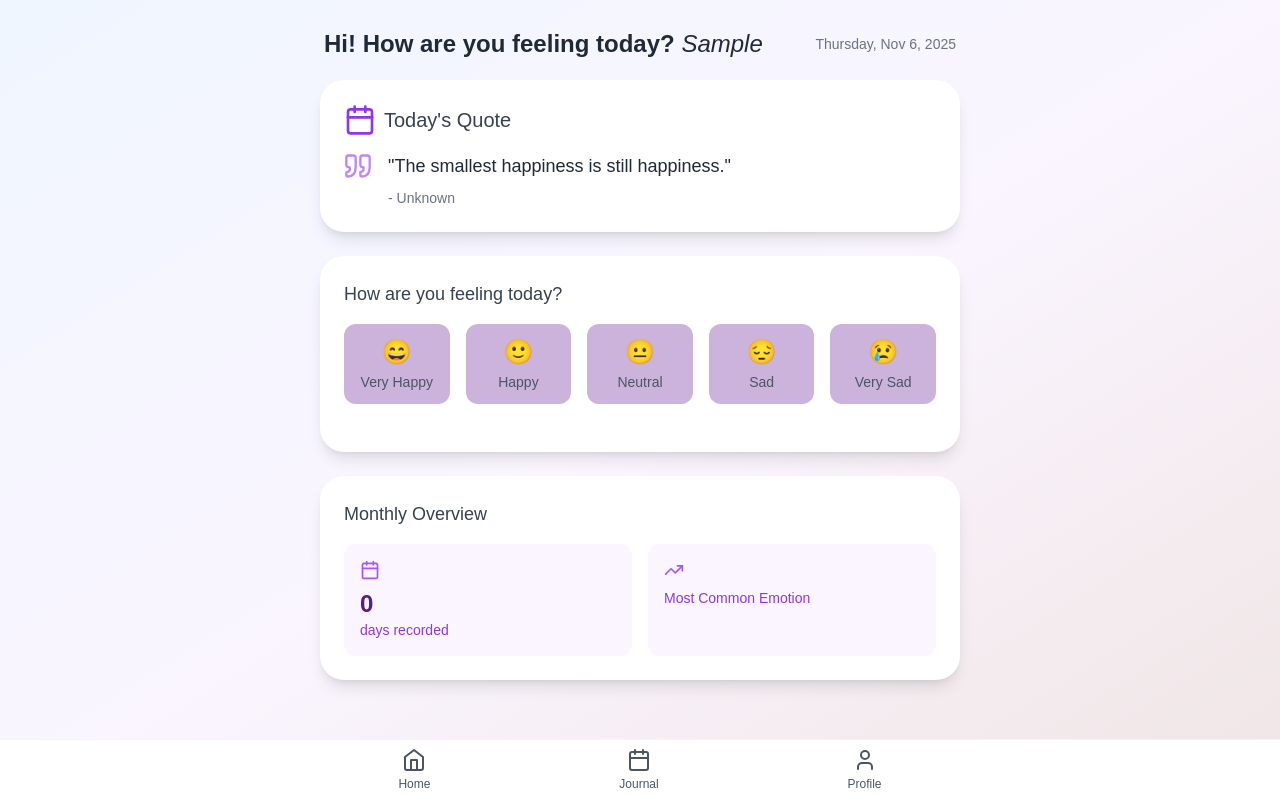
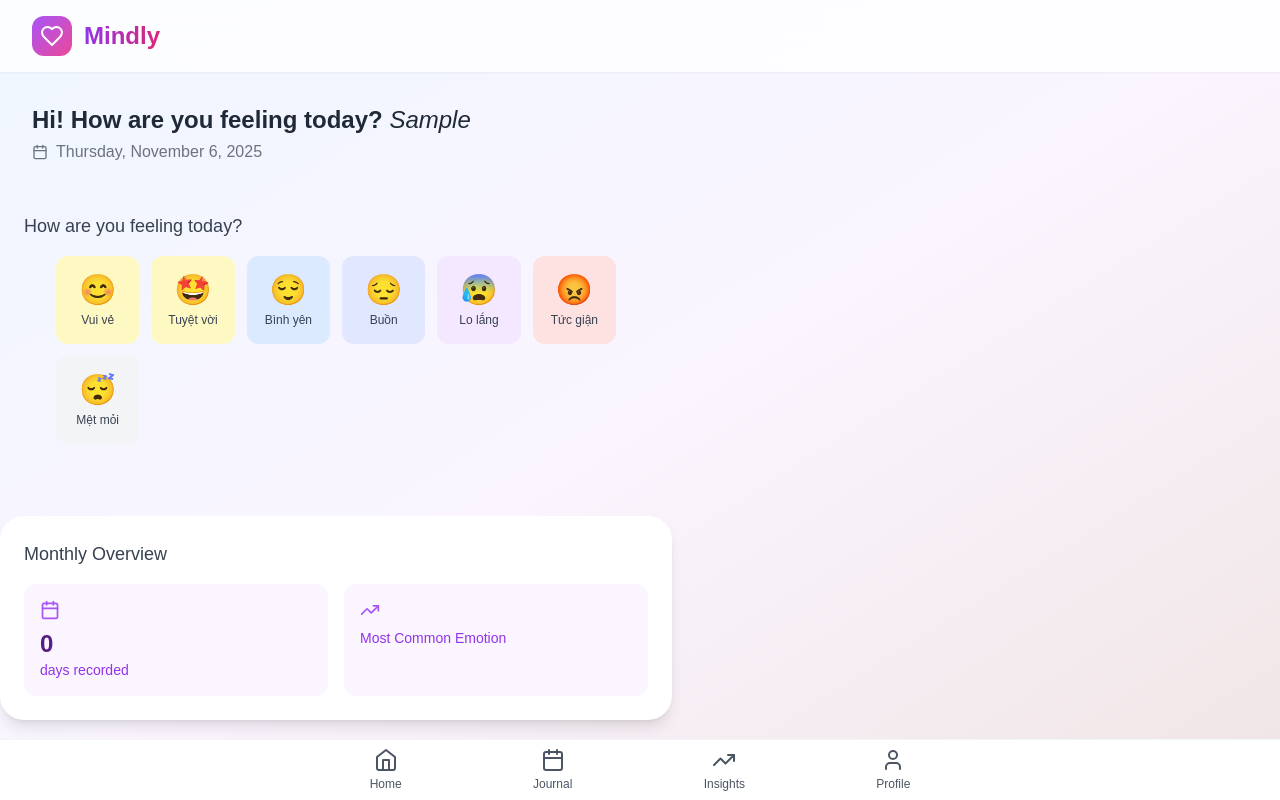
Before and after one commit to ngandinhtk/mindly, a React (Create React App) app in the folder client/: page / in a window 1280 px wide. Both pictures are taken after typing "Sample" into the empty fields and a click on the button "Submit". Built offline with nearby package versions, Linux system fonts and the light colour scheme.

Commit message:
add feature insight + change UI header

```diff
--- a/client/src/components/App.tsx
+++ b/client/src/components/App.tsx
@@ -1,12 +1,13 @@
 import React from 'react';
 import { BrowserRouter as Router, Switch, Route, Link } from 'react-router-dom';
-import { Home, User, Calendar } from 'lucide-react';
+import { Home, User, Calendar, TrendingUp, Heart } from 'lucide-react';
 import Dashboard from './Dashboard';
 import Profile from './Profile';
 import Journal from './Journal';
 import '../styles/index.css';
 import { useTranslation } from 'react-i18next';
 import UserPage from './UserPage';
+import Insight from './Insight';
 
 const App: React.FC = () => {
   const { t } = useTranslation();
@@ -18,14 +19,38 @@ const App: React.FC = () => {
   };
 
   return (
+
+
     <Router>
       <div className="app h-screen bg-gradient-to-br from-blue-50 via-purple-50 to-pink-60">
+
+             {/* Header */}
+              <header className="bg-white/80 backdrop-blur-lg shadow-sm sticky top-0 z-50">
+                <div className="max-w-7xl mx-auto px-4 sm:px-6 lg:px-8 py-4">
+                  <div className="flex items-center justify-between">
+                    <div className="flex items-center space-x-3">
+                      <div className="w-10 h-10 bg-gradient-to-br from-purple-500 to-pink-500 rounded-xl flex items-center justify-center">
+                        <Heart className="w-6 h-6 text-white" />
+                      </div>
+                      <h1 className="text-2xl font-bold bg-gradient-to-r from-purple-600 to-pink-600 bg-clip-text text-transparent">
+                        Mindly
+                      </h1>
+                    </div>
+
+
+                  </div>
+
+
+                </div>
+              </header>
+
         {username ? (
           <>
             <Switch>
               <Route exact path="/" component={Dashboard} />
               <Route path="/profile" component={Profile} />
               <Route path="/journal" component={Journal} />
+              <Route path="/insights" component={Insight} />
             </Switch>
 
             {/* Navigation Bar */}
@@ -46,6 +71,13 @@ const App: React.FC = () => {
                   <span className="text-xs mt-1">{t('journal')}</span>
                 </Link>
                 <Link
+                  to="/insights"
+                  className="flex flex-col items-center p-1 text-gray-600 hover:text-purple-600 transition-colors"
+                >
+                  <TrendingUp className="w-6 h-6" />
+                  <span className="text-xs mt-1">{t('insights')}</span>
+                </Link>
+                <Link
                   to="/profile"
                   className="flex flex-col items-center p-1 text-gray-600 hover:text-purple-600 transition-colors"
                 >
--- a/client/src/components/Dashboard.jsx
+++ b/client/src/components/Dashboard.jsx
@@ -1,7 +1,10 @@
-import React from 'react';
-import { Calendar, TrendingUp, Quote, CalendarIcon } from 'lucide-react';
+// import React from 'react';
+import React, { useState } from 'react';
+import { Calendar, TrendingUp, LogOut , Heart, Brain, Plus, Menu, X  } from 'lucide-react';
 import { emotions } from '../data/emotions';
 import { useTranslation } from 'react-i18next';
+// import { useNavigate } from 'react-router-dom';
+
 
 const Dashboard = () => {
   const { t, i18n } = useTranslation();
@@ -10,8 +13,20 @@ const Dashboard = () => {
   const [entries, setEntries] = React.useState([]);
   const [todayEntry, setTodayEntry] = React.useState(null);
   const [activities, setActivities] = React.useState({});
+    const [selectedMood, setSelectedMood] = useState(null);
   const [dailyQuote, setDailyQuote] = React.useState(null);
   const [username, setUsername] = React.useState(null);
+  const [showMenu, setShowMenu] = React.useState(false);
+    const [activeTab, setActiveTab] = useState('journal');
+
+  // const navigate = useNavigate();
+
+
+
+  const handleLogout = () => {
+    localStorage.removeItem('username');
+    navigate('/user');
+  };
 
   // Load data from localStorage
   React.useEffect(() => {
@@ -102,33 +117,60 @@ const Dashboard = () => {
 
   return (
     <div>
-      <div className="max-w-2xl mx-auto p-4 pt-6">
-        <div className="flex items-center justify-between mb-4 p-1">
+      <div className="max-w-2xl ">
+        {/* <div className="flex items-center justify-between mb-4 p-1">
           <h1 className="text-2xl font-semibold text-gray-800">{t('greeting')}<span className='italic font-light'>{username}</span></h1>
-          <div className="text-sm text-gray-500 ml-4">
+          <div className="flex items-center">
+            <div className="text-sm text-gray-500 mr-4">
               {new Date().toLocaleDateString(i18n.language, { weekday: 'long', year: 'numeric', month: 'short', day: 'numeric' })}
             </div>
+            <button onClick={handleLogout} title={t('logout')} className="flex items-center text-gray-500 hover:text-gray-700">
+              <LogOut className="w-5 h-5" />
+              <span className="ml-2">{t('logout')}</span>
+            </button>
           </div>
+        </div> */}
 
-        {/* Daily Quote */}
-        <div className="bg-white rounded-3xl shadow-lg p-6 mb-6">
-          <h1 className="text-gray-700 text-xl mb-4 flex items-center gap-2">
-            <CalendarIcon className="w-8 h-8 text-purple-600" />
-            {t('daily_quote')}
-          </h1>
-          <div className="flex items-start gap-4">
-            <Quote className="w-7 h-7 text-purple-400 flex-shrink-0" />
+
+       {/* Today's Entry Card */}
+            <div className="px-8 pt-8 transform hover:scale-[1.01] transition-transform">
+              <div className="flex items-center justify-between mb-6">
                 <div>
-              <p className="text-lg text-gray-800 font-medium mb-2">"{dailyQuote?.text}"</p>
-              <p className="text-sm text-gray-500">- {dailyQuote?.author}</p>
+                  <h2 className="text-2xl font-bold text-gray-800 mb-1">{t('greeting')}<span className='italic font-light'>{username}</span></h2>
+                  <p className="text-gray-500 flex items-center">
+                    <Calendar className="w-4 h-4 mr-2" />
+                   {new Date().toLocaleDateString(i18n.language, { weekday: 'long', year: 'numeric', month: 'long', day: 'numeric' })}
+
+                  </p>
                 </div>
               </div>
           </div>
 
+           {/* Mood Selection */}
+
+
         {!todayEntry ? (
-          <div className="bg-white rounded-3xl shadow-lg p-6 mb-6">
+          <div className="p-6 mb-6">
             <h2 className="text-lg font-medium text-gray-700 mb-4">{t('how_are_you_today')}</h2>
-            <div className="grid grid-cols-5 gap-4 mb-6">
+             <div className="mb-6 px-8">
+                {/* <p className="text-sm font-medium text-gray-600 mb-3">Chọn tâm trạng của bạn</p> */}
+                <div className="grid grid-cols-3 md:grid-cols-6 gap-3">
+                  {emotions.map((mood, idx) => (
+                    <button
+                      key={idx}
+                      onClick={() => handleEmotionSelect(mood.id)}
+                      className={`${mood.color} p-4 rounded-xl transition-all transform hover:scale-105 ${
+                        selectedMood?.emoji === mood.emoji ? 'ring-2 ring-purple-500 scale-105' : ''
+                      }`}
+                    >
+                      <div className="text-3xl mb-1">{mood.emoji}</div>
+                      <div className="text-xs font-medium text-gray-700">{mood.label}</div>
+                    </button>
+                  ))}
+                </div>
+              </div>
+
+            {/* <div className="grid grid-cols-5 gap-4 mb-6">
               {emotions.map(emotion => (
                 <button
                   key={emotion.id}
@@ -143,24 +185,26 @@ const Dashboard = () => {
                   <span className="text-sm text-gray-600">{emotion.label}</span>
                 </button>
               ))}
-            </div>
+            </div> */}
 
             {selectedEmotion && (
-              <>
+              <div className="space-y-3">
                 <textarea
                   value={note}
                   onChange={(e) => setNote(e.target.value)}
                   placeholder={t('note_placeholder')}
-                  className="w-full p-3 rounded-xl border border-gray-200 focus:ring-2 focus:ring-purple-400 focus:border-transparent resize-none"
+                  className=" shadow-lg w-full h-32 px-4 py-3 bg-gray-50 border-2 border-gray-100 rounded-xl focus:outline-none focus:border-purple-300 focus:bg-white transition-all resize-none"
                   rows={3}
                 />
+
                  <button
                   onClick={handleSaveEntry}
-                  className="mt-4 w-full bg-purple-600 text-white py-2 px-4 rounded-xl hover:bg-purple-700 transition-colors"
-                >
-                  {t('save')}
+
+                 className="w-full md:w-auto px-8 py-3 bg-gradient-to-r from-purple-500 to-pink-500 text-white font-medium rounded-xl hover:shadow-lg transform hover:scale-[1.02] transition-all flex items-center justify-center space-x-2">
+                  <Plus className="w-5 h-5" />
+                  <span>{t('save')}</span>
                 </button>
-              </>
+              </div>
             )}
           </div>
         ) : (
--- /dev/null
+++ b/client/src/components/Insight.jsx
@@ -0,0 +1,90 @@
+import React, { useState, useEffect } from 'react';
+import { emotions } from '../data/emotions';
+
+const Insight = () => {
+    const [emotionStats, setEmotionStats] = useState([]);
+
+    useEffect(() => {
+        const savedEntries = localStorage.getItem('moodEntries');
+        if (savedEntries) {
+            const parsedEntries = JSON.parse(savedEntries);
+            calculateStats(parsedEntries);
+        }
+    }, []);
+
+    const calculateStats = (entries) => {
+        if (!entries || entries.length === 0) {
+            return;
+        }
+
+        const emotionCounts = entries.reduce((acc, entry) => {
+            acc[entry.emotion] = (acc[entry.emotion] || 0) + 1;
+            return acc;
+        }, {});
+
+        const totalEntries = entries.length;
+        const stats = Object.entries(emotionCounts)
+            .map(([emotionId, count]) => {
+                const emotionDetails = emotions.find(e => e.id === emotionId);
+                return {
+                    id: emotionId,
+                    count,
+                    percentage: Math.round((count / totalEntries) * 100),
+                    ...(emotionDetails || { label: 'Unknown', emoji: '❓', color: 'bg-gray-200' }),
+                };
+            })
+            .sort((a, b) => b.count - a.count);
+
+        setEmotionStats(stats);
+    };
+
+    const getOverallTrend = () => {
+        if (emotionStats.length === 0) {
+            return "Chưa có dữ liệu.";
+        }
+        const topEmotion = emotionStats[0];
+
+        // Simple trend message based on the most frequent emotion's ID
+        if (['happy', 'excited', 'grateful'].includes(topEmotion.id)) {
+            return "Bạn đang có xu hướng tích cực! Tiếp tục duy trì nhé 🌟";
+        }
+        if (['sad', 'angry', 'anxious'].includes(topEmotion.id)) {
+            return "Có vẻ bạn đã trải qua một số ngày khó khăn. Hãy nhớ chăm sóc bản thân nhé.";
+        }
+        return "Cảm xúc của bạn khá ổn định.";
+    };
+
+    return (
+         <div className="space-y-6">
+            <div className="shadow-lg p-8 rounded-2xl bg-white">
+              <h3 className="text-2xl font-bold text-gray-800 mb-6">Thống kê cảm xúc</h3>
+
+              <div className="grid md:grid-cols-2 lg:grid-cols-3 gap-6 mb-8">
+                {emotionStats.length > 0 ? (
+                    emotionStats.map(stat => (
+                        <div key={stat.id} className={`${stat.color} p-6 rounded-xl transform transition-transform hover:scale-105`}>
+                            <div className="text-4xl mb-2">{stat.emoji}</div>
+                            <div className="text-2xl font-bold text-gray-800">{stat.percentage}%</div>
+                            <div className="text-sm text-gray-600">{stat.count} ngày {stat.label}</div>
+                        </div>
+                    ))
+                ) : (
+                    <div className="col-span-full text-center py-8">
+                        <p className="text-gray-600">Chưa có đủ dữ liệu để hiển thị thống kê.</p>
+                        <p className="text-sm text-gray-400">Hãy bắt đầu ghi lại cảm xúc mỗi ngày nhé!</p>
+                    </div>
+                )}
+              </div>
+
+              <div className="border-t pt-6">
+                <h4 className="font-semibold text-gray-800 mb-3">Xu hướng chung</h4>
+                <p className="text-gray-600">
+                  {getOverallTrend()}
+                </p>
+              </div>
+            </div>
+          </div>
+    );
+};
+
+export default Insight;
--- a/client/src/components/Journal.jsx
+++ b/client/src/components/Journal.jsx
@@ -2,6 +2,7 @@ import React, { useState, useEffect } from 'react';
 import { useTranslation } from 'react-i18next';
 import { emotions } from '../data/emotions';
 import EmotionStats from './EmotionStats';
+import { CalendarIcon, Quote  } from 'lucide-react';
 
 const Calendar = ({ entries, onDateSelect, selectedDate, currentMonth, setCurrentMonth }) => {
   const { t } = useTranslation();
@@ -115,6 +116,8 @@ const Journal = () => {
   const [entries, setEntries] = useState([]);
   const [selectedDate, setSelectedDate] = useState(null);
   const [currentMonth, setCurrentMonth] = useState(new Date());
+  const [dailyQuote, setDailyQuote] = React.useState(null);
+
 
   useEffect(() => {
     // Load entries from localStorage
@@ -122,6 +125,18 @@ const Journal = () => {
     if (savedEntries) {
       setEntries(JSON.parse(savedEntries));
     }
+
+    // Fetch daily quote
+        const loadQuotes = async () => {
+      const lang = i18n.language;
+      const quotesModule = await import(`../data/quotes_${lang}.js`);
+      const quotes = quotesModule.quotes;
+      const today = new Date().getDate();
+      const quoteIndex = today % quotes.length;
+      setDailyQuote(quotes[quoteIndex]);
+    };
+    loadQuotes();
+
   }, [i18n.language]); // Re-run when language changes
 
   const handleDateSelect = (date) => {
@@ -136,7 +151,22 @@ const Journal = () => {
   };
 
   return (
-    <div className="max-w-3xl mx-auto p-4 pt-6">
+    <div className="max-w-3xl ">
+
+      {/* Daily Quote */}
+             <div className="p-6 mb-6">
+                <h1 className="text-gray-700 text-xl mb-4 flex items-center gap-2">
+                  <CalendarIcon className="w-8 h-8 text-purple-600" />
+                  {t('daily_quote')}
+                </h1>
+                <div className="flex items-start gap-4">
+                  <Quote className="w-7 h-7 text-purple-400 flex-shrink-0" />
+                  <div>
+                    <p className="text-lg text-gray-800 font-medium mb-2">"{dailyQuote?.text}"</p>
+                    <p className="text-sm text-gray-500">- {dailyQuote?.author}</p>
+                  </div>
+                </div>
+              </div>
 
       {/* Calendar */}
       <Calendar
@@ -152,7 +182,7 @@ const Journal = () => {
 
       {/* Selected Day Details */}
       {selectedDate && (
-        <div className="mt-6 bg-white rounded-3xl shadow-lg p-6">
+        <div className="mt-6 p-8 rounded-3xl shadow-lg p-6">
           <h3 className="text-lg font-medium text-gray-700 mb-4">
             {selectedDate.toLocaleDateString('en-US', {
               weekday: 'long',
--- a/client/src/components/Nav.jsx
+++ b/client/src/components/Nav.jsx
@@ -2,7 +2,7 @@ import { BrowserRouter as Router, Switch, Route, Link } from 'react-router-dom';
 import '../styles/index.css';
 import Dashboard from './Dashboard';
 import Profile from './Profile';
-import { Home, CircleUserRound  } from 'lucide-react';
+import { Home, CircleUserRound, TrendingUp  } from 'lucide-react';
 
 const App = () => {
   return (
@@ -25,6 +25,13 @@ const App = () => {
               <span className="text-xs mt-1">Trang chủ</span>
             </Link>
             <Link
+              to="/insights"
+              className="flex flex-col items-center  text-gray-600 hover:text-purple-600 transition-colors"
+            >
+               <Home className="w-6 h-6" />
+              <span className="text-xs mt-1">Trang chủ</span>
+            </Link>
+            <Link
               to="/profile"
               className="flex flex-col items-center  text-gray-600 hover:text-purple-600 transition-colors"
             >
--- a/client/src/components/UserPage.jsx
+++ b/client/src/components/UserPage.jsx
@@ -22,11 +22,11 @@ const UserPage = ({ onLogin }) => {
         <form onSubmit={handleSubmit} className="bg-white shadow-md rounded-3xl mx-4 px-6  py-8">
           <div className="mb-4">
             <h2 className="text-left text-3xl font-bold text-gray-900">Welcome to Mindly!</h2>
-            <p className="mt-2 text-left  italic text-gray-600">Let me know your name</p>
+            <p className="mt-2 text-left italic text-gray-600">Let me know your name</p>
           </div>
           <div className="mb-4">
             {/* <label htmlFor="username" className="block text-gray-700 text-sm font-bold mb-2">Username</label> */}
-            <div className="flex items-center appearance-none flex justify-between w-full">
+            <div className="flex items-center appearance-none">
               <input
                 id="username"
                 type="text"
@@ -38,7 +38,7 @@ const UserPage = ({ onLogin }) => {
               />
               <button
                 type="submit"
-                className=" flex flex-col items-center font-mono p-2 rounded-xl bg-purple-700 ring-2 ring-purple-400  duration-300 text-gray-100 font-bold rounded-full hover:shadow-lg hover:shadow-rose-400 dark:shadow-md "
+                className="bg-[#975ebd] flex flex-col items-center font-mono p-2 rounded-xl bg-purple-100 ring-2 ring-purple-400 hover:bg-[#fc76b9] duration-300 text-gray-100 font-bold rounded-full hover:shadow-lg hover:shadow-rose-400 dark:shadow-md dark:shadow-purple-500"
               >
                 Submit
               </button>
--- a/client/src/data/emotions.js
+++ b/client/src/data/emotions.js
@@ -1,8 +1,20 @@
 // Emotions data
+// export const emotions = [
+//   { id: 'very_happy', emoji: '😄', label: 'Very Happy', color: '#A8E6CF' },
+//   { id: 'happy', emoji: '🙂', label: 'Happy', color: '#C7EAE4' },
+//   { id: 'neutral', emoji: '😐', label: 'Neutral', color: '#FFD98E' },
+//   { id: 'sad', emoji: '😔', label: 'Sad', color: '#FFB88C' },
+//   { id: 'very_sad', emoji: '😢', label: 'Very Sad', color: '#FF8B94' }
+// ];
+
+
 export const emotions = [
-  { id: 'very_happy', emoji: '😄', label: 'Very Happy', color: '#A8E6CF' },
-  { id: 'happy', emoji: '🙂', label: 'Happy', color: '#C7EAE4' },
-  { id: 'neutral', emoji: '😐', label: 'Neutral', color: '#FFD98E' },
-  { id: 'sad', emoji: '😔', label: 'Sad', color: '#FFB88C' },
-  { id: 'very_sad', emoji: '😢', label: 'Very Sad', color: '#FF8B94' }
-];
+    {  id: 'happy', emoji: '😊', label: 'Vui vẻ', color: 'bg-yellow-100 hover:bg-yellow-200' },
+    {  id: 'amazing', emoji: '🤩', label: 'Tuyệt vời', color: 'bg-yellow-100 hover:bg-yellow-200' },
+    { id: 'neutral', emoji: '😌', label: 'Bình yên', color: 'bg-blue-100 hover:bg-blue-200' },
+    { id: 'sad', emoji: '😔', label: 'Buồn', color: 'bg-indigo-100 hover:bg-indigo-200' },
+    {id: 'worried', emoji: '😰', label: 'Lo lắng', color: 'bg-purple-100 hover:bg-purple-200' },
+    { id: 'angry', emoji: '😡', label: 'Tức giận', color: 'bg-red-100 hover:bg-red-200' },
+    { id: 'tired', emoji: '😴', label: 'Mệt mỏi', color: 'bg-gray-100 hover:bg-gray-200' },
+    // { id: 'stress', emoji: '😟', label: 'Căng thẳng', color: 'bg-gray-100 hover:bg-gray-200' },
+  ];
--- a/client/src/locales/en.json
+++ b/client/src/locales/en.json
@@ -39,5 +39,6 @@
   "logout_confirmation": "Are you sure you want to log out?",
   "logout": "Log Out",
   "cancel": "Cancel",
-  "close": "Close"
+  "close": "Close",
+  "insights": "Insights"
 }
--- a/client/src/locales/vi.json
+++ b/client/src/locales/vi.json
@@ -39,6 +39,7 @@
   "logout_confirmation": "Bạn có chắc chắn muốn đăng xuất không?",
   "logout": "Đăng xuất",
   "cancel": "Hủy",
-  "close": "Đóng"
+  "close": "Đóng",
+  "insights": "Thống kê"
 
 }
```
Lines whose indentation alone changed are shown as unchanged.
